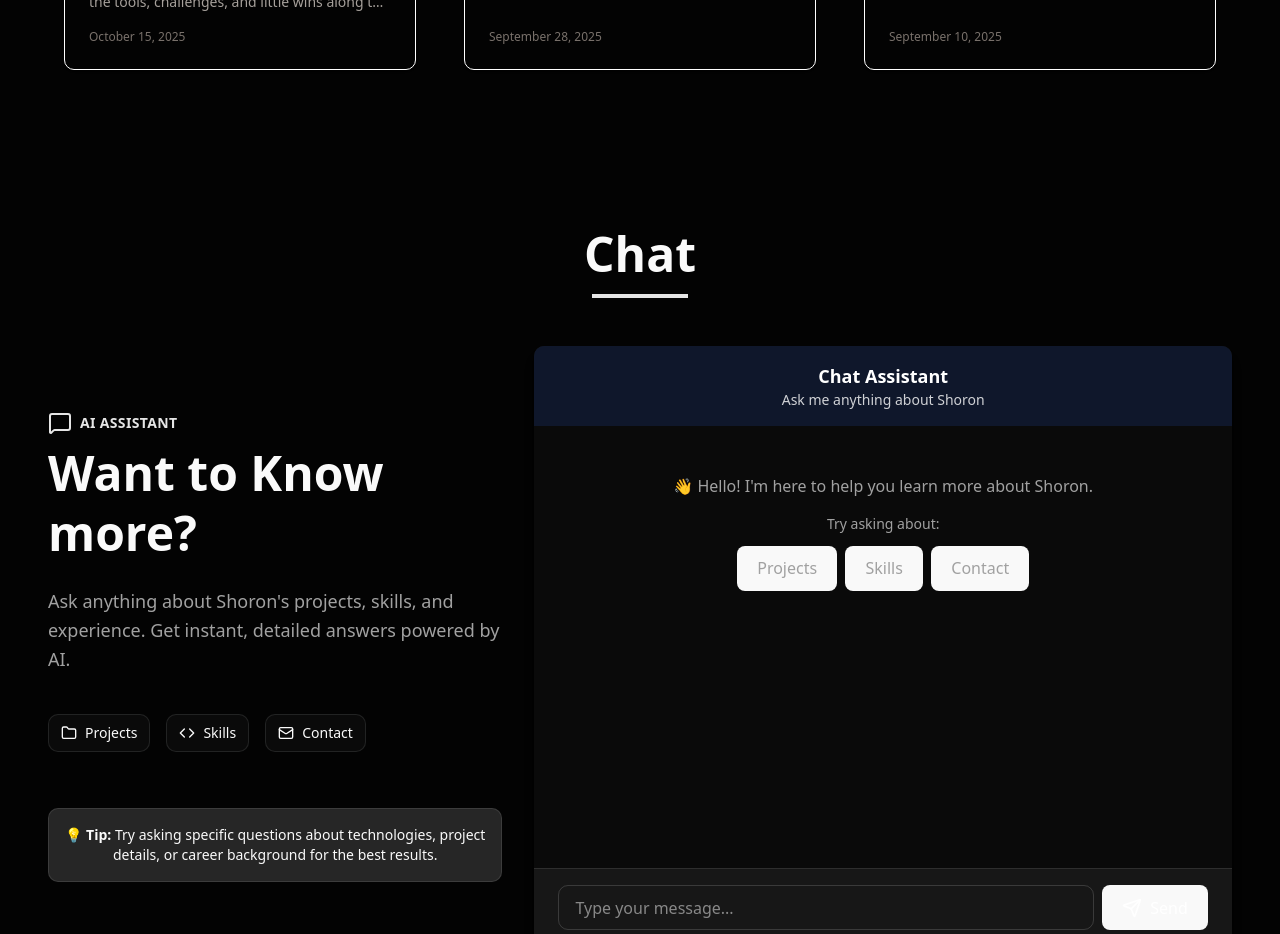
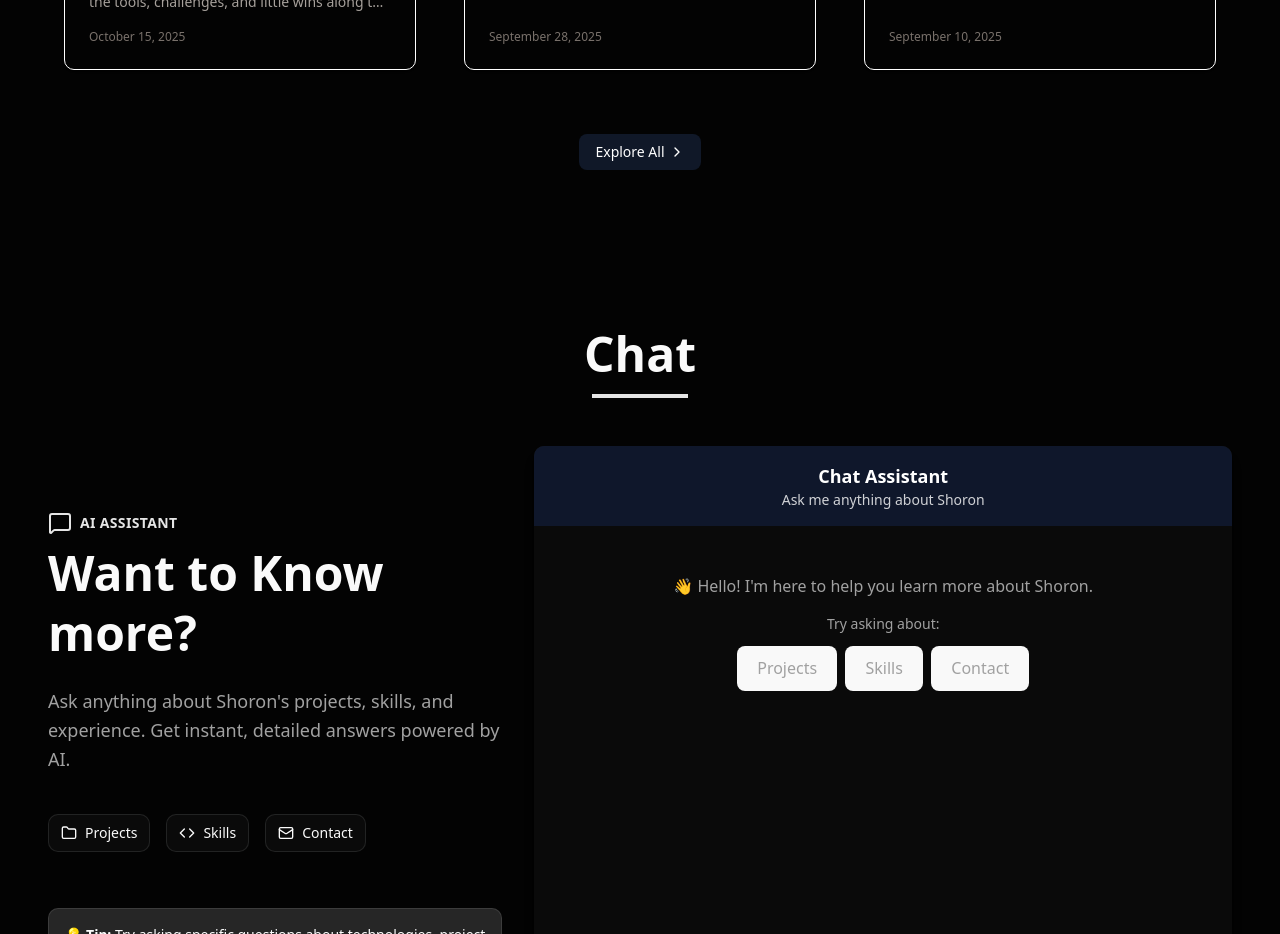
Before and after one commit to shohanur-shoron/Portfolio-V3, a React (Vite) app: page / in a window 1280 px wide. Shown: the part 7100-8034 px from the top of the page. Built offline with nearby package versions, Linux system fonts and the light colour scheme; the HTML template or start-up script is replaced by a standard one.

Commit message:
Blog Fixed

```diff
--- a/src/components/BlogList.tsx
+++ b/src/components/BlogList.tsx
@@ -1,16 +1,15 @@
 
 import React from 'react';
 import type { Post } from './Blog';
+import ExploreAllButton from './ui/explore-all-button';
 import BlogPostCard from './BlogPostCard';
 import useIntersectionObserver from './hooks/useIntersectionObserver';
 
 interface BlogListProps {
   posts: Post[];
-  onSelectPost: (post: Post) => void;
 }
-
-const FeaturedPost: React.FC<{ post: Post; onSelectPost: (post: Post) => void }> = ({ post, onSelectPost }) => {
-    const { ref, isIntersecting } = useIntersectionObserver<HTMLDivElement>({ threshold: 0.1 });
+const FeaturedPost: React.FC<{ post: Post;}> = ({ post }) => {
+    const { ref, isIntersecting } = useIntersectionObserver<HTMLAnchorElement>({ threshold: 0.1 });
 
     return (
         <a
@@ -36,7 +35,7 @@ const FeaturedPost: React.FC<{ post: Post; onSelectPost: (post: Post) => void }>
 };
 
 
-const BlogList: React.FC<BlogListProps> = ({ posts, onSelectPost }) => {
+const BlogList: React.FC<BlogListProps> = ({ posts }) => {
   const { ref: headerRef, isIntersecting: isHeaderVisible } = useIntersectionObserver<HTMLDivElement>({ threshold: 0.5 });
   const featuredPost = posts.find(p => p.featured);
   const regularPosts = posts.filter(p => !p.featured);
@@ -51,12 +50,15 @@ const BlogList: React.FC<BlogListProps> = ({ posts, onSelectPost }) => {
         </div>
       </header>
 
-      {featuredPost && <FeaturedPost post={featuredPost} onSelectPost={onSelectPost} />}
+      {featuredPost && <FeaturedPost post={featuredPost} />}
 
       <div className="grid grid-cols-1 md:grid-cols-2 lg:grid-cols-3 gap-8 lg:gap-12">
         {regularPosts.map((post, index) => (
-          <BlogPostCard key={post.id} post={post} onSelectPost={onSelectPost} index={index} />
+          <BlogPostCard key={post.id} post={post} index={index} />
         ))}
+      </div>
+       <div className="mt-16 flex justify-center">
+        <ExploreAllButton href="/blog" />
       </div>
     </div>
   );
--- a/src/components/BlogPostCard.tsx
+++ b/src/components/BlogPostCard.tsx
@@ -5,12 +5,11 @@ import useIntersectionObserver from './hooks/useIntersectionObserver';
 
 interface BlogPostCardProps {
   post: Post;
-  onSelectPost: (post: Post) => void;
   index: number;
 }
 
-const BlogPostCard: React.FC<BlogPostCardProps> = ({ post, onSelectPost, index }) => {
-  const { ref, isIntersecting } = useIntersectionObserver<HTMLDivElement>({ threshold: 0.1 });
+const BlogPostCard: React.FC<BlogPostCardProps> = ({ post, index }) => {
+  const { ref, isIntersecting } = useIntersectionObserver<HTMLAnchorElement>({ threshold: 0.1 });
   const animationDelay = `${index * 100}ms`;
 
   return (
--- a/src/components/hooks/useIntersectionObserver.tsx
+++ b/src/components/hooks/useIntersectionObserver.tsx
@@ -1,5 +1,5 @@
 
-import React, { useState, useEffect, useRef } from 'react';
+import { useState, useEffect, useRef } from 'react';
 
 const useIntersectionObserver = <T extends HTMLElement,>(options?: IntersectionObserverInit) => {
   const [isIntersecting, setIsIntersecting] = useState(false);
--- a/src/components/ui/icons.tsx
+++ b/src/components/ui/icons.tsx
@@ -1,4 +1,4 @@
-import React from 'react';
+
 
 export const ArrowLeftIcon = ({ className }: { className?: string }) => (
   <svg
```
